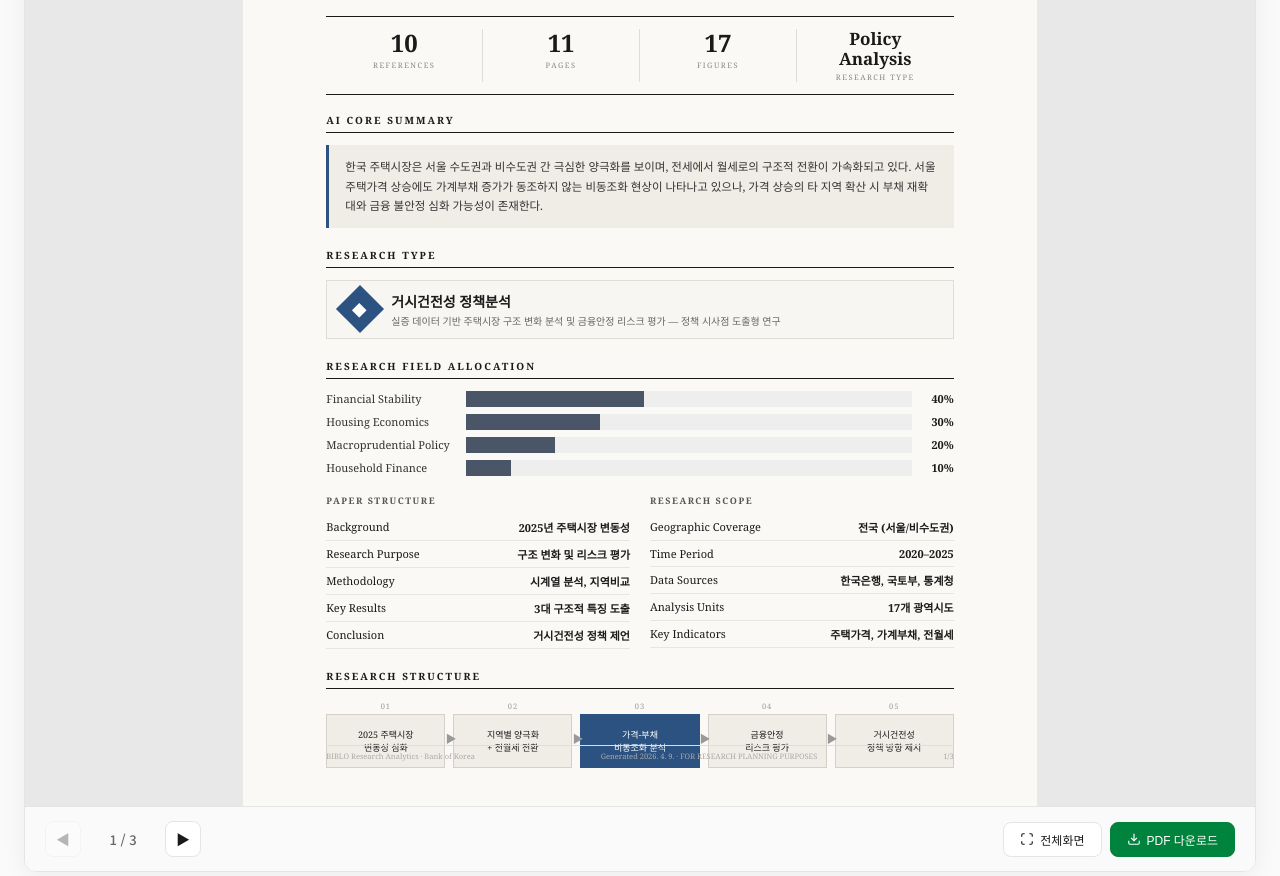
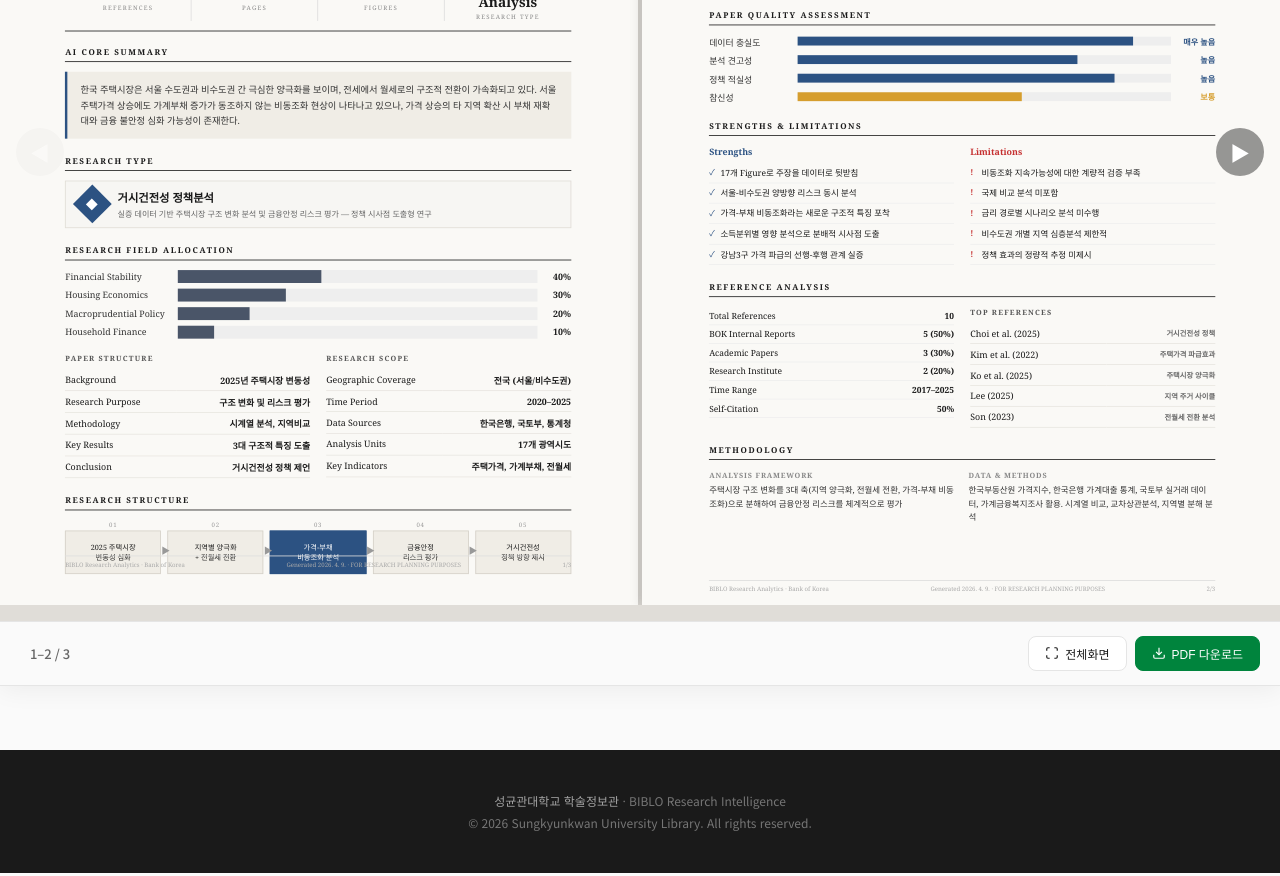
Before and after one commit to tensw/article_promo_page, a plain HTML site: page curation_page/index.html in a window 1280 px wide. Shown: the part 2420-3296 px from the top of the page. Drawn offline with Linux system fonts and the light colour scheme.

Commit message:
Magazine viewer: 2-page spread with full-width layout and overlay arrows
- 2-page spread view (page 1+2, then page 3)
- CSS transform-based page positioning (no scroll)
- Full viewport width for maximum readability
- Overlay navigation arrows on left/right sides
- Logo enlarged to 68px, max-width 1280px

Co-Authored-By: Claude Opus 4.6 (1M context) <noreply@anthropic.com>

```diff
--- a/curation_page/index.html
+++ b/curation_page/index.html
@@ -306,23 +306,69 @@
     box-shadow: 0 4px 24px rgba(0,0,0,0.06);
   }
 
-  .magazine-iframe-wrap {
-    width: 100%;
-    height: 750px;
+  .magazine-spread-wrap {
+    position: relative;
+    display: flex;
+    align-items: center;
+    justify-content: center;
+    padding: 16px 0;
+    background: #e0ddd8;
+    min-height: 500px;
     overflow: hidden;
-    position: relative;
-    background: #e8e8e8;
   }
 
-  .magazine-iframe-wrap iframe {
+  .spread-arrow {
     position: absolute;
-    top: 0;
-    left: 50%;
-    transform: translateX(-50%);
+    top: 50%;
+    transform: translateY(-50%);
+    z-index: 10;
+    width: 48px;
+    height: 48px;
+    border: none;
+    background: rgba(0,0,0,0.4);
+    color: #fff;
+    border-radius: 50%;
+    cursor: pointer;
+    font-size: 20px;
+    display: flex;
+    align-items: center;
+    justify-content: center;
+    transition: background 0.2s;
+  }
+
+  .spread-arrow.left { left: 16px; }
+  .spread-arrow.right { right: 16px; }
+
+  .spread-arrow:hover { background: rgba(0,0,0,0.6); }
+  .spread-arrow:disabled { opacity: 0.15; cursor: default; background: rgba(0,0,0,0.15); }
+
+  .magazine-spread {
+    display: flex;
+    justify-content: center;
+    gap: 4px;
+    overflow: hidden;
+  }
+
+  .magazine-page {
+    position: relative;
+    overflow: hidden;
+    background: #fff;
+    box-shadow: 0 2px 12px rgba(0,0,0,0.15);
+    flex-shrink: 0;
+  }
+
+  .magazine-page iframe {
+    border: none;
     width: 210mm;
-    height: 297mm;
-    border: none;
-    transform-origin: top center;
+    height: 2970mm; /* 충분히 크게 — 전체 문서 포함 */
+    transform-origin: top left;
+    display: block;
+    pointer-events: none;
+  }
+
+  .magazine-page.empty {
+    background: transparent;
+    box-shadow: none;
   }
 
   .magazine-controls {
@@ -428,7 +474,7 @@
     .section { padding: 48px 20px; }
     .section-title { font-size: 22px; }
 
-    .magazine-iframe-wrap { height: 500px; }
+    .magazine-spread { flex-direction: column; align-items: center; padding: 16px; }
 
     .video-meta { grid-template-columns: 1fr; }
   }
@@ -525,22 +571,27 @@
 
 <!-- ===== MAGAZINE VIEWER ===== -->
 <hr class="section-divider">
-<section class="section">
-  <div class="section-label">Research Magazine</div>
-  <h2 class="section-title">AI 분석 리포트</h2>
-  <div class="magazine-viewer">
-    <div class="magazine-iframe-wrap" id="magazineWrap">
-      <iframe
-        id="magazineFrame"
-        src="../magazine/housing-market-magazine.html"
-        title="Research Magazine"
-      ></iframe>
+<section class="section" style="max-width:100%; padding-left:0; padding-right:0;">
+  <div style="max-width:var(--max-w); margin:0 auto; padding:0 24px;">
+    <div class="section-label">Research Magazine</div>
+    <h2 class="section-title">AI 분석 리포트</h2>
+  </div>
+  <div class="magazine-viewer" id="magazineViewer" style="border-radius:0; border-left:none; border-right:none;">
+    <div class="magazine-spread-wrap">
+      <button class="spread-arrow left" id="prevBtn" disabled onclick="changeSpread(-1)">&#9664;</button>
+      <div class="magazine-spread" id="magazineSpread">
+        <div class="magazine-page" id="pageLeft">
+          <iframe src="../magazine/housing-market-magazine.html" title="Magazine Left" scrolling="no"></iframe>
+        </div>
+        <div class="magazine-page" id="pageRight">
+          <iframe src="../magazine/housing-market-magazine.html" title="Magazine Right" scrolling="no"></iframe>
+        </div>
+      </div>
+      <button class="spread-arrow right" id="nextBtn" onclick="changeSpread(1)">&#9654;</button>
     </div>
     <div class="magazine-controls">
       <div class="mag-nav">
-        <button class="mag-btn" id="prevBtn" disabled onclick="changePage(-1)">&#9664;</button>
-        <span class="mag-page" id="pageIndicator">1 / 3</span>
-        <button class="mag-btn" id="nextBtn" onclick="changePage(1)">&#9654;</button>
+        <span class="mag-page" id="pageIndicator">1&ndash;2 / 3</span>
       </div>
       <div class="mag-actions">
         <button class="mag-action-btn" onclick="openFullscreen()">
@@ -563,50 +614,87 @@
 </footer>
 
 <script>
-  // ===== Magazine Page Navigation =====
-  let currentPage = 1;
-  const totalPages = 3;
-  const pageHeightMM = 297;
+  // ===== Magazine 2-Page Spread (CSS Transform) =====
+  var totalPages = 3;
+  var mmToPx = 3.7795275591;
+  var pageW = 210 * mmToPx;   // ~794px
+  var pageH = 297 * mmToPx;   // ~1123px
 
-  function changePage(delta) {
-    const newPage = currentPage + delta;
-    if (newPage < 1 || newPage > totalPages) return;
-    currentPage = newPage;
+  var spreads = [[1, 2], [3, 0]];
+  var currentSpread = 0;
+  var currentScale = 0.5;
 
-    const iframe = document.getElementById('magazineFrame');
-    const scrollTop = (currentPage - 1) * pageHeightMM * 3.7795275591; // mm to px at 96dpi
-    iframe.contentWindow.scrollTo({ top: scrollTop, behavior: 'smooth' });
+  function applyPageTransform(pageEl, pageNum) {
+    var iframe = pageEl.querySelector('iframe');
+    if (!iframe) return;
+    var offsetY = (pageNum - 1) * 297; // mm 단위
+    iframe.style.transform = 'scale(' + currentScale + ') translateY(-' + offsetY + 'mm)';
+    iframe.style.transformOrigin = 'top left';
+  }
 
-    document.getElementById('pageIndicator').textContent = currentPage + ' / ' + totalPages;
-    document.getElementById('prevBtn').disabled = currentPage === 1;
-    document.getElementById('nextBtn').disabled = currentPage === totalPages;
+  function renderSpread() {
+    var spread = spreads[currentSpread];
+    var leftEl = document.getElementById('pageLeft');
+    var rightEl = document.getElementById('pageRight');
+
+    // Left page
+    leftEl.classList.remove('empty');
+    leftEl.style.display = 'block';
+    applyPageTransform(leftEl, spread[0]);
+
+    // Right page
+    if (spread[1] === 0) {
+      rightEl.classList.add('empty');
+      rightEl.querySelector('iframe').style.visibility = 'hidden';
+    } else {
+      rightEl.classList.remove('empty');
+      rightEl.querySelector('iframe').style.visibility = 'visible';
+      applyPageTransform(rightEl, spread[1]);
+    }
+
+    // Indicator
+    var label = spread[1] === 0
+      ? spread[0] + ' / ' + totalPages
+      : spread[0] + '\u2013' + spread[1] + ' / ' + totalPages;
+    document.getElementById('pageIndicator').textContent = label;
+    document.getElementById('prevBtn').disabled = currentSpread === 0;
+    document.getElementById('nextBtn').disabled = currentSpread === spreads.length - 1;
+  }
+
+  function changeSpread(delta) {
+    var next = currentSpread + delta;
+    if (next < 0 || next >= spreads.length) return;
+    currentSpread = next;
+    renderSpread();
+  }
+
+  function scaleMagazine() {
+    var spreadEl = document.getElementById('magazineSpread');
+    var containerWidth = spreadEl.clientWidth;
+    var twoPageWidth = pageW * 2;
+    currentScale = Math.min(containerWidth / twoPageWidth, 1);
+
+    var scaledW = pageW * currentScale;
+    var scaledH = pageH * currentScale;
+
+    var pages = spreadEl.querySelectorAll('.magazine-page');
+    pages.forEach(function(page) {
+      page.style.width = scaledW + 'px';
+      page.style.height = scaledH + 'px';
+    });
+
+    renderSpread();
   }
 
   function openFullscreen() {
-    const wrap = document.getElementById('magazineWrap');
-    if (wrap.requestFullscreen) wrap.requestFullscreen();
-    else if (wrap.webkitRequestFullscreen) wrap.webkitRequestFullscreen();
+    var viewer = document.getElementById('magazineViewer');
+    if (viewer.requestFullscreen) viewer.requestFullscreen();
+    else if (viewer.webkitRequestFullscreen) viewer.webkitRequestFullscreen();
   }
 
   function downloadPDF() {
-    const iframe = document.getElementById('magazineFrame');
-    iframe.contentWindow.print();
-  }
-
-  // Scale iframe to fit container
-  function scaleMagazine() {
-    const wrap = document.getElementById('magazineWrap');
-    const iframe = document.getElementById('magazineFrame');
-    const containerWidth = wrap.clientWidth;
-    const iframeWidthPx = 210 * 3.7795275591; // 210mm in px
-    const scale = Math.min(containerWidth / iframeWidthPx, 1);
-
-    iframe.style.transform = 'translateX(-50%) scale(' + scale + ')';
-    iframe.style.transformOrigin = 'top center';
-
-    // Adjust container height to match scaled page
-    const pageHeightPx = 297 * 3.7795275591;
-    wrap.style.height = (pageHeightPx * scale) + 'px';
+    var iframe = document.querySelector('#pageLeft iframe');
+    if (iframe && iframe.contentWindow) iframe.contentWindow.print();
   }
 
   window.addEventListener('load', scaleMagazine);
```
